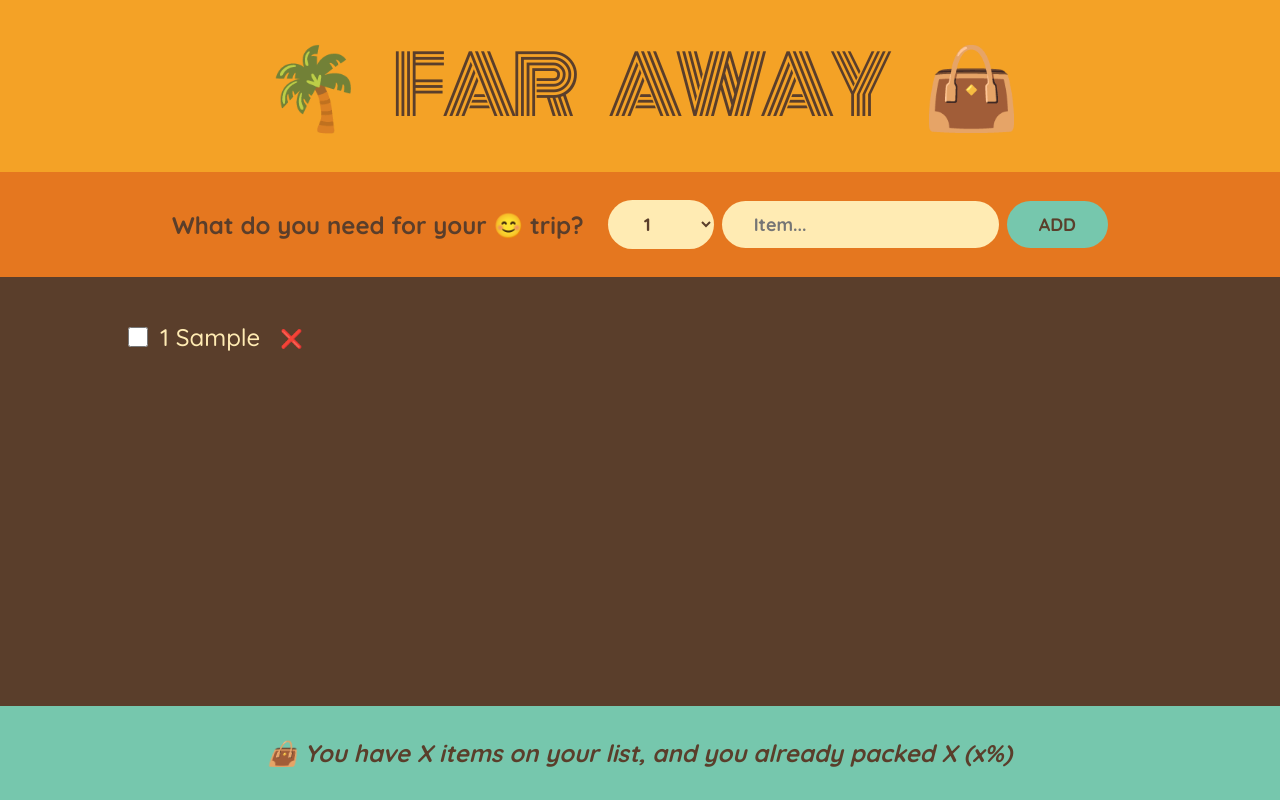
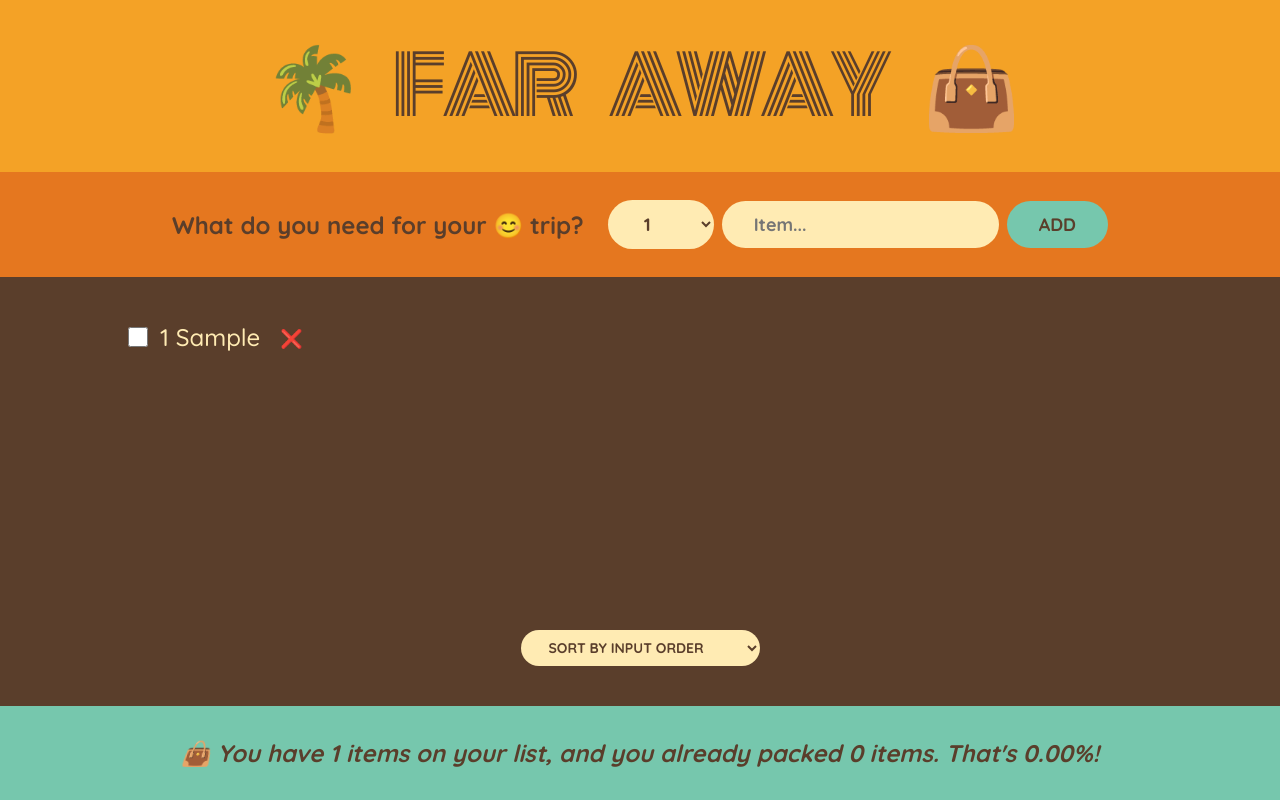
Before and after one commit to nneessen/travel-list, a React (Create React App) app: page / in a window 1280 px wide. Both pictures are taken after typing "Sample" into the empty fields and a click on the button "ADD". Built offline with nearby package versions, Linux system fonts and the light colour scheme.

Commit message:
sorting items in react

```diff
--- a/src/App.jsx
+++ b/src/App.jsx
@@ -28,7 +28,7 @@ export default function App() {
         onDeleteItem={handleDeleteItem}
         onToggleItem={handleToggleItem}
       />
-      <Stats />
+      <Stats items={items} />
     </div>
   );
 }
@@ -77,10 +77,25 @@ function Form({ onAddItems }) {
 }
 
 function PackingList({ items, onDeleteItem, onToggleItem }) {
+  const [sortBy, setSortBy] = useState("input");
+
+  let sortedItems;
+
+  if (sortBy === "input") sortedItems = items;
+
+  if (sortBy === "description")
+    sortedItems = items
+      .slice()
+      .sort((a, b) => a.description.localeCompare(b.description));
+
+  if (sortBy === "packed")
+    sortedItems = items
+      .slice()
+      .sort((a, b) => Number(a.packed) - Number(b.packed));
   return (
     <div className="list">
       <ul>
-        {items.map((item) => (
+        {sortedItems.map((item) => (
           <Item
             item={item}
             onDeleteItem={onDeleteItem}
@@ -89,6 +104,14 @@ function PackingList({ items, onDeleteItem, onToggleItem }) {
           />
         ))}
       </ul>
+
+      <div className="actions">
+        <select value={sortBy} onChange={(e) => setSortBy(e.target.value)}>
+          <option value="input">Sort by input order</option>
+          <option value="description">Sort by description</option>
+          <option value="packed">Sort by packed status</option>
+        </select>
+      </div>
     </div>
   );
 }
@@ -109,10 +132,26 @@ function Item({ item, onDeleteItem, onToggleItem }) {
   );
 }
 
-function Stats() {
+function Stats({ items }) {
+  if (!items.length)
+    return (
+      <p className="stats">
+        <em>Start adding items to your packing list</em>
+      </p>
+    );
+  const totalItems = items.length;
+  const packedItems = items.filter((item) => item.packed).length;
+  const percentage = (packedItems / totalItems) * 100 || 0;
   return (
     <footer className="stats">
-      <em>👜 You have X items on your list, and you already packed X (x%)</em>
+      {percentage !== 100 ? (
+        <em>
+          👜 You have {totalItems} items on your list, and you already packed{" "}
+          {packedItems} items. That's {percentage.toFixed(2)}%!
+        </em>
+      ) : (
+        <em>🎉 All done! Have a nice trip! 🎉</em>
+      )}
     </footer>
   );
 }
```
